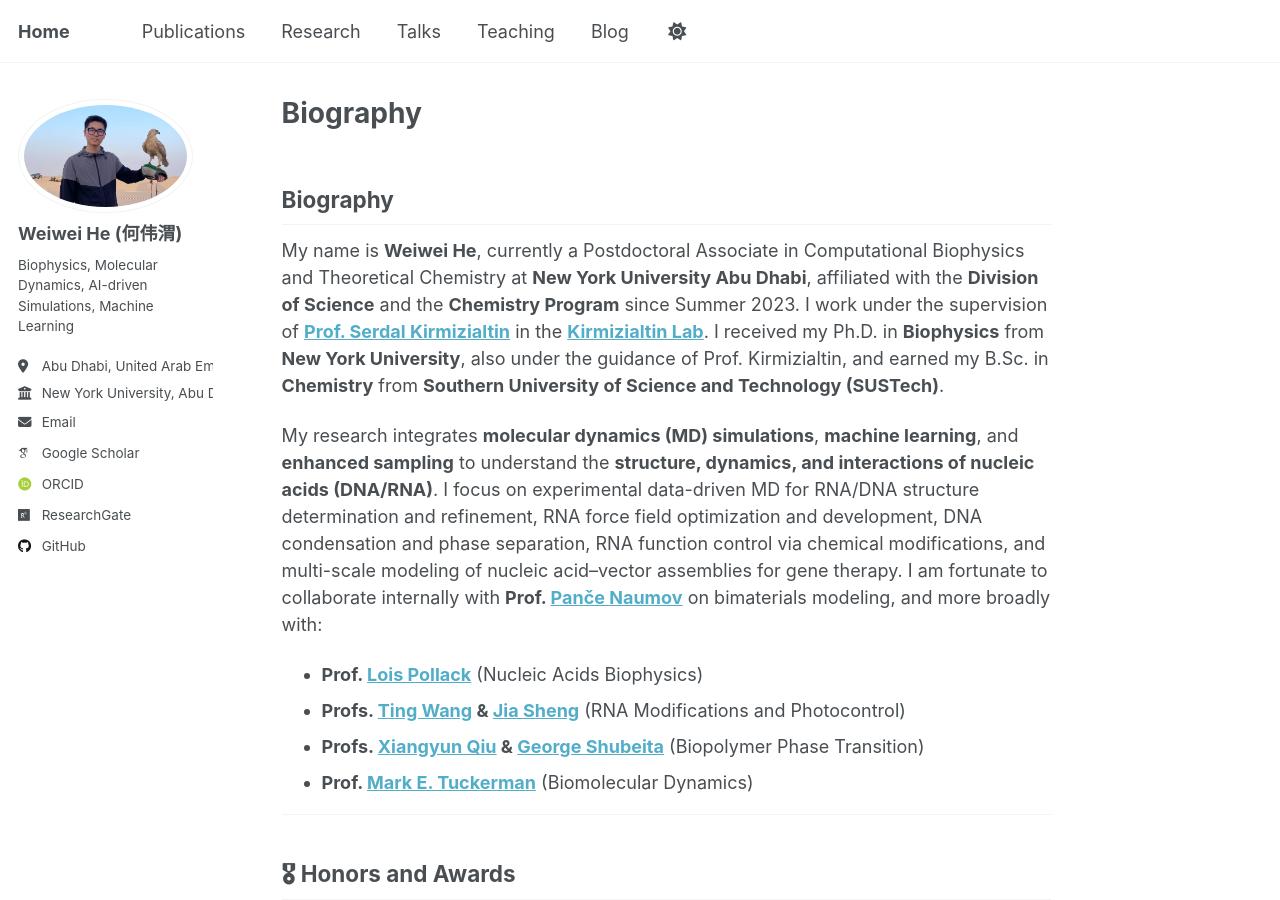
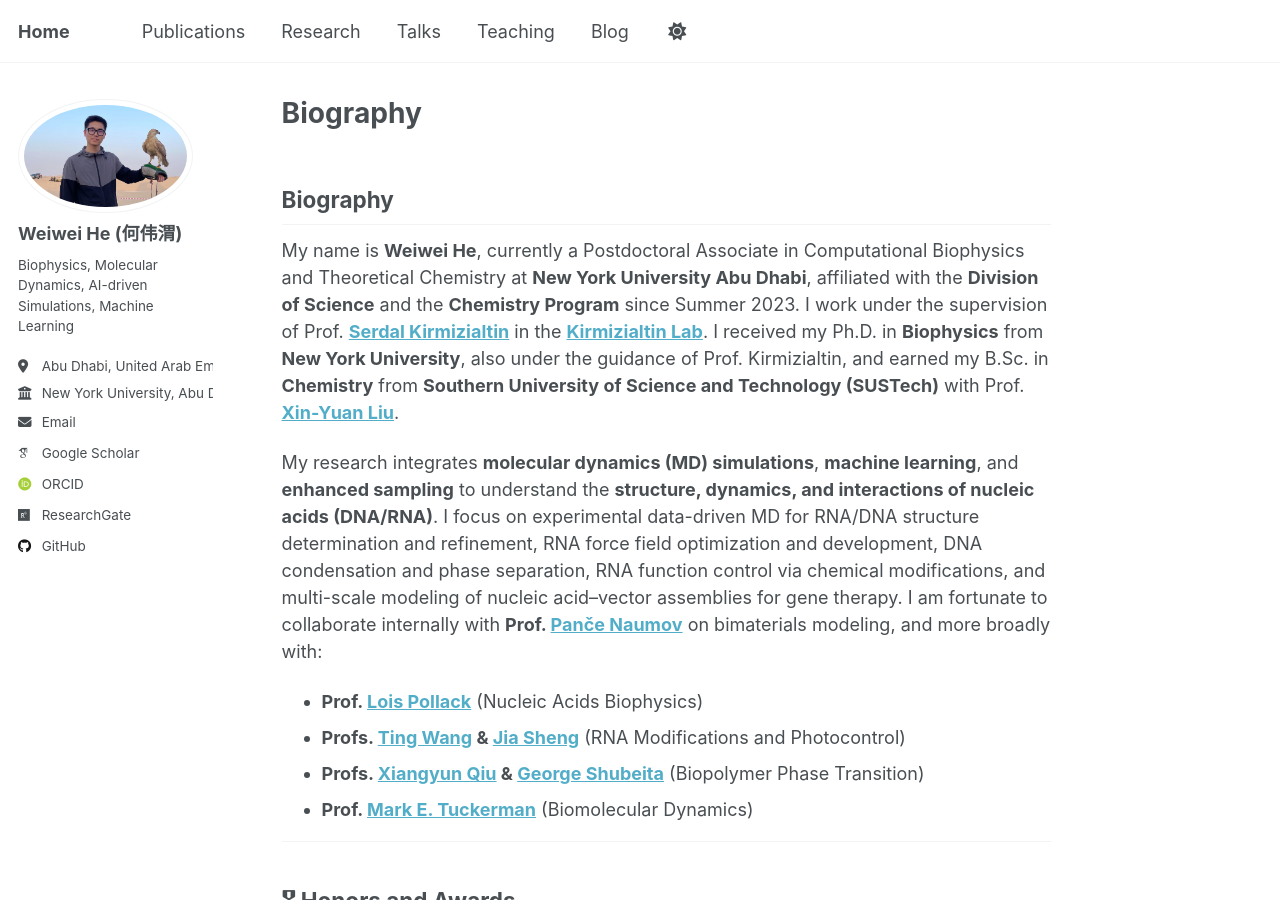
Before and after one commit to Warrenheww/warrenheww.github.io, a Jekyll site: the page built from _pages/about.md, in a window 1280 px wide and 900 px high. Built offline with Jekyll 4.4.1, drawn with Linux system fonts in a browser that asks for light colours; some web fonts are replaced; some of the changed text lies outside the part shown.

Commit message:
Update about.md

```diff
--- a/_pages/about.md
+++ b/_pages/about.md
@@ -9,7 +9,7 @@
 
 ## Biography
 
-My name is **Weiwei He**, currently a Postdoctoral Associate in Computational Biophysics and Theoretical Chemistry at **New York University Abu Dhabi**, affiliated with the **Division of Science** and the **Chemistry Program** since Summer 2023. I work under the supervision of [**Prof. Serdal Kirmizialtin**](https://nyuad.nyu.edu/en/academics/divisions/science/faculty/serdal-kirmizialtin.html) in the [**Kirmizialtin Lab**](https://www.kirmizialtinlab.org/). I received my Ph.D. in **Biophysics** from **New York University**, also under the guidance of Prof. Kirmizialtin, and earned my B.Sc. in **Chemistry** from **Southern University of Science and Technology (SUSTech)**.
+My name is **Weiwei He**, currently a Postdoctoral Associate in Computational Biophysics and Theoretical Chemistry at **New York University Abu Dhabi**, affiliated with the **Division of Science** and the **Chemistry Program** since Summer 2023. I work under the supervision of Prof. [**Serdal Kirmizialtin**](https://nyuad.nyu.edu/en/academics/divisions/science/faculty/serdal-kirmizialtin.html) in the [**Kirmizialtin Lab**](https://www.kirmizialtinlab.org/). I received my Ph.D. in **Biophysics** from **New York University**, also under the guidance of Prof. Kirmizialtin, and earned my B.Sc. in **Chemistry** from **Southern University of Science and Technology (SUSTech)** with Prof. [**Xin-Yuan Liu**](https://liuxy.chem.sustech.edu.cn/).
 
 My research integrates **molecular dynamics (MD) simulations**, **machine learning**, and **enhanced sampling** to understand the **structure, dynamics, and interactions of nucleic acids (DNA/RNA)**. I focus on experimental data-driven MD for RNA/DNA structure determination and refinement, RNA force field optimization and development, DNA condensation and phase separation, RNA function control via chemical modifications, and multi-scale modeling of nucleic acid–vector assemblies for gene therapy. I am fortunate to collaborate internally with **Prof. [Panče Naumov](https://nyuad.nyu.edu/en/academics/divisions/science/faculty/pance-naumov.html)** on bimaterials modeling, and more broadly with:
 
@@ -60,4 +60,4 @@
 ## 🔥 News
 - *2025.04*: &nbsp;🎉 **Sara Mahmoud Elgengehi** (RA, NYU Abu Dhabi, 2024–2025) has been admitted to the **Ph.D. program at New York University**. Sara worked with me on developing computational tools for predicting the Young’s modulus of biomaterials.
 - *2024.05*: &nbsp;🎉 **Yu Shen** (Undergraduate, NYU Shanghai, 2022–2023) has been admitted to the **Ph.D. program at New York University**. Yu worked with me and contributed to DNA condensation projects during her research stay.
-- *2023.05*: &nbsp;🎉 **Marko Brnovic** (Undergraduate \& RA, NYU Abu Dhabi, 2022–2023) has been admitted to the **Master’s program at the University of Waterloo**. Marko worked with me on DNA assembly and phase transition.
+- *2023.05*: &nbsp;🎉 **Marko Brnovic** (Undergraduate & RA, NYU Abu Dhabi, 2022–2023) has been admitted to the **Master’s program at the University of Waterloo**. Marko worked with me on DNA assembly and phase transition.
```
